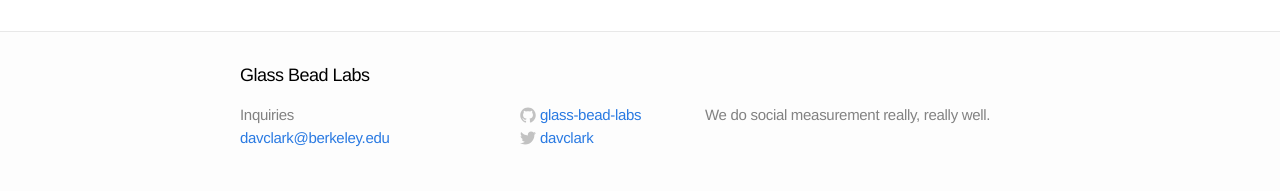
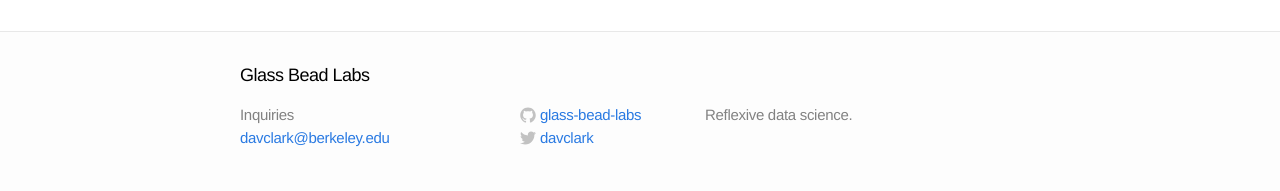
Before and after one commit to glass-bead-labs/bead.glass, a Jekyll site: the page built from index.html, in a window 1280 px wide. Shown: the part 1045-1236 px from the top of the page. Built offline with Jekyll 4.4.1, drawn with Linux system fonts in a browser that asks for light colours.

Commit message:
changing what we're about

```diff
--- a/_config.yml
+++ b/_config.yml
@@ -1,7 +1,7 @@
 # Site settings
 title: Glass Bead Labs
 email: davclark@berkeley.edu
-description: "We do social measurement really, really well."
+description: "Reflexive data science."
 baseurl: ""
 url: "http://bead.glass"
 twitter_username: davclark
```
